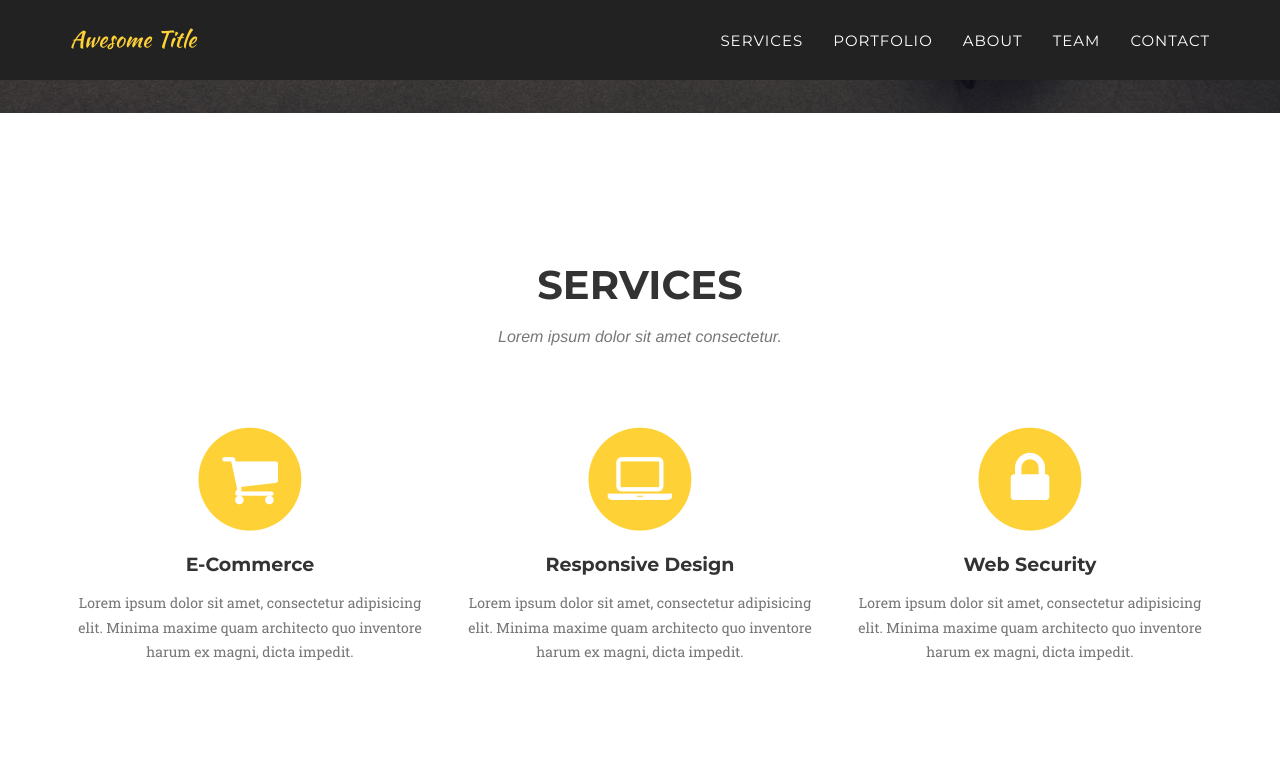
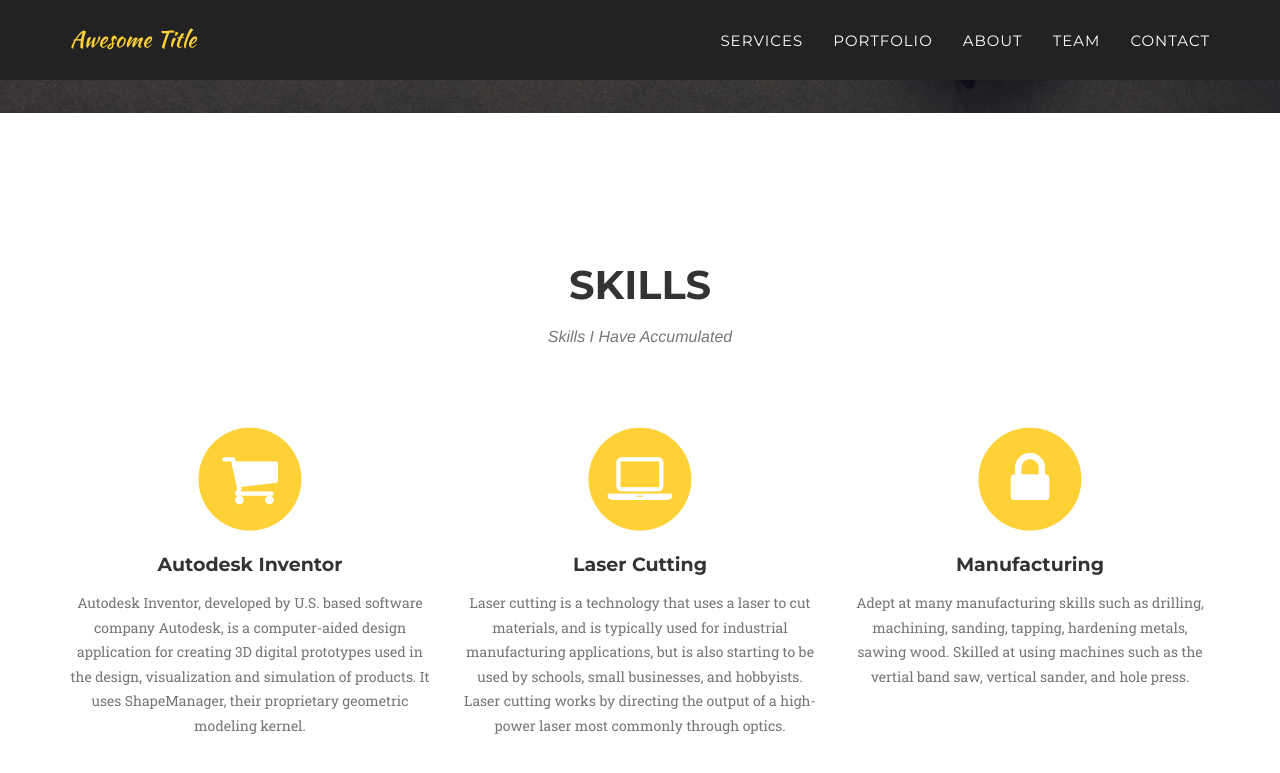
Before and after one commit to victorhaowang/victorhaowang.github.io, a Jekyll site: the page built from index.html, in a window 1280 px wide and 900 px high, scrolled down 645 px. Shown: the top 773 px of the window. Built offline with Jekyll 4.4.1, drawn with Linux system fonts in a browser that asks for light colours; some web fonts are replaced.

Commit message:
changing the skills I have

```diff
--- a/_includes/services.html
+++ b/_includes/services.html
@@ -3,8 +3,8 @@
         <div class="container">
             <div class="row">
                 <div class="col-lg-12 text-center">
-                    <h2 class="section-heading">Services</h2>
-                    <h3 class="section-subheading text-muted">Lorem ipsum dolor sit amet consectetur.</h3>
+                    <h2 class="section-heading">Skills</h2>
+                    <h3 class="section-subheading text-muted">Skills I Have Accumulated</h3>
                 </div>
             </div>
             <div class="row text-center">
@@ -13,24 +13,24 @@
                         <i class="fa fa-circle fa-stack-2x text-primary"></i>
                         <i class="fa fa-shopping-cart fa-stack-1x fa-inverse"></i>
                     </span>
-                    <h4 class="service-heading">E-Commerce</h4>
-                    <p class="text-muted">Lorem ipsum dolor sit amet, consectetur adipisicing elit. Minima maxime quam architecto quo inventore harum ex magni, dicta impedit.</p>
+                    <h4 class="service-heading">Autodesk Inventor</h4>
+                    <p class="text-muted">Autodesk Inventor, developed by U.S. based software company Autodesk, is a computer-aided design application for creating 3D digital prototypes used in the design, visualization and simulation of products. It uses ShapeManager, their proprietary geometric modeling kernel.</p>
                 </div>
                 <div class="col-md-4">
                     <span class="fa-stack fa-4x">
                         <i class="fa fa-circle fa-stack-2x text-primary"></i>
                         <i class="fa fa-laptop fa-stack-1x fa-inverse"></i>
                     </span>
-                    <h4 class="service-heading">Responsive Design</h4>
-                    <p class="text-muted">Lorem ipsum dolor sit amet, consectetur adipisicing elit. Minima maxime quam architecto quo inventore harum ex magni, dicta impedit.</p>
+                    <h4 class="service-heading">Laser Cutting</h4>
+                    <p class="text-muted">Laser cutting is a technology that uses a laser to cut materials, and is typically used for industrial manufacturing applications, but is also starting to be used by schools, small businesses, and hobbyists. Laser cutting works by directing the output of a high-power laser most commonly through optics.</p>
                 </div>
                 <div class="col-md-4">
                     <span class="fa-stack fa-4x">
                         <i class="fa fa-circle fa-stack-2x text-primary"></i>
                         <i class="fa fa-lock fa-stack-1x fa-inverse"></i>
                     </span>
-                    <h4 class="service-heading">Web Security</h4>
-                    <p class="text-muted">Lorem ipsum dolor sit amet, consectetur adipisicing elit. Minima maxime quam architecto quo inventore harum ex magni, dicta impedit.</p>
+                    <h4 class="service-heading">Manufacturing</h4>
+                    <p class="text-muted">Adept at many manufacturing skills such as drilling, machining, sanding, tapping, hardening metals, sawing wood. Skilled at using machines such as the vertial band saw, vertical sander, and hole press. </p>
                 </div>
             </div>
         </div>
```
